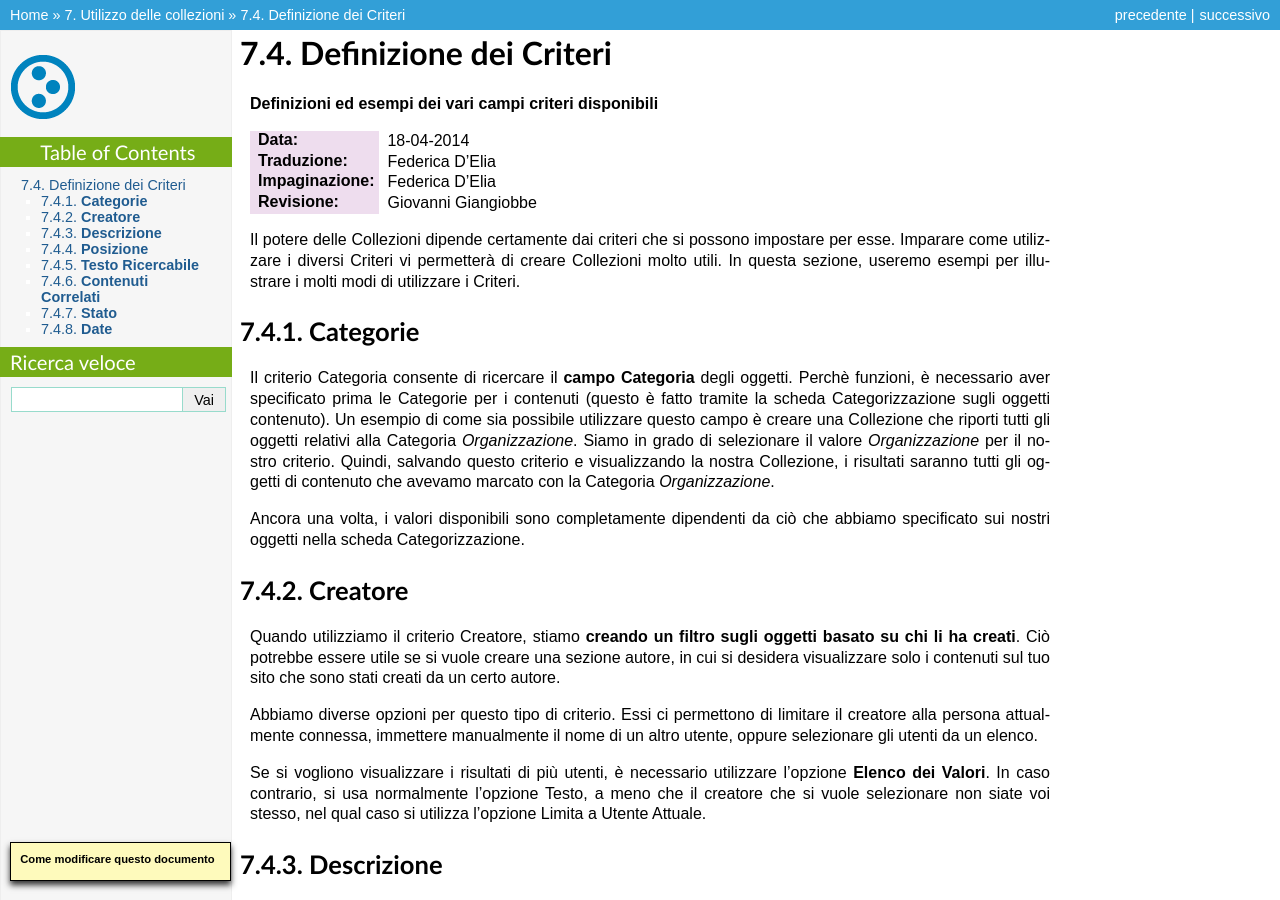
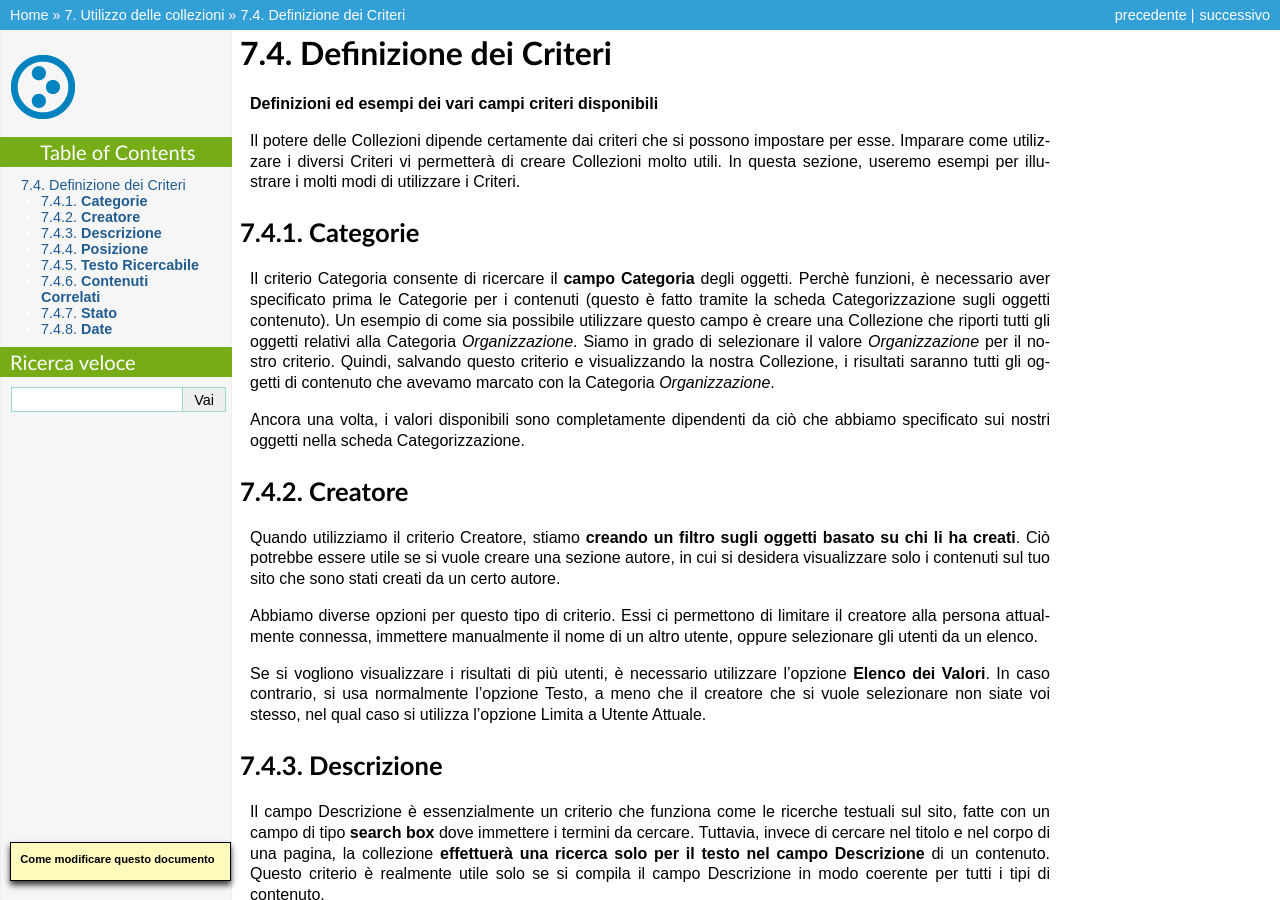
Before and after one commit to plone-it/collective.italiandocumentation, a Sphinx documentation site: the page built from source/using-collections/definition-of-criteria.rst, in a window 1280 px wide and 900 px high. Built offline with Sphinx 7.4.7, drawn with Linux system fonts in a browser that asks for light colours; pages that are not in the unit, such as notebooks, are missing from menus.

Commit message:
Tolta tabella intestazione

```diff
--- a/source/using-collections/definition-of-criteria.rst
+++ b/source/using-collections/definition-of-criteria.rst
@@ -2,11 +2,6 @@ Definizione dei Criteri
 =======================
 
 **Definizioni ed esempi dei vari campi criteri disponibili**
-
-:Data: 18-04-2014
-:Traduzione: Federica D'Elia
-:Impaginazione: Federica D'Elia
-:Revisione: Giovanni Giangiobbe
 
 Il potere delle Collezioni dipende certamente dai criteri che si possono impostare per esse.
 Imparare come utilizzare i diversi Criteri vi permetterà di creare
@@ -14,7 +9,7 @@ Collezioni molto utili. In questa sezione, useremo
 esempi per illustrare i molti modi di utilizzare i Criteri.
 
 **Categorie**
---------------
+-------------
 
 Il criterio Categoria consente di ricercare il **campo Categoria** degli
 oggetti. Perchè funzioni, è necessario aver specificato prima le Categorie per i contenuti
```
